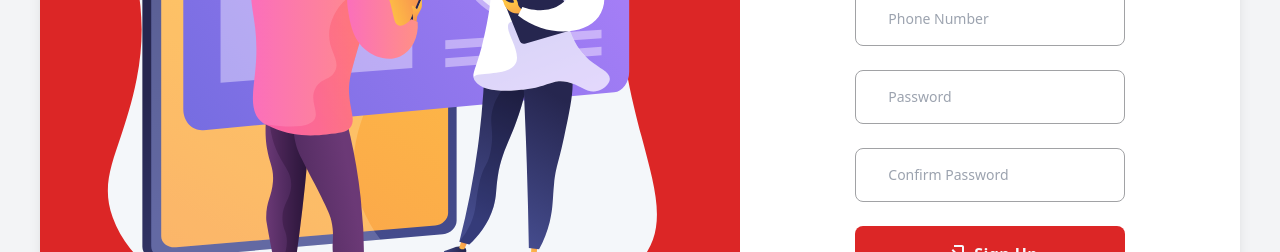
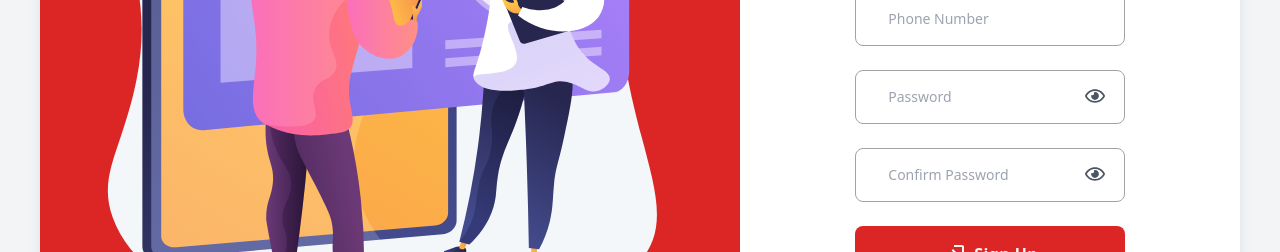
Before and after one commit to Mr-Mudassar/One-s-store, a React (Create React App) app: page /auth/signup in a window 1280 px wide. Shown: the part 373-625 px from the top of the page. Built offline with nearby package versions, Linux system fonts and the light colour scheme.

Commit message:
Show and hide password functionality done on both login and signup pages

```diff
--- a/src/components/inputField.js
+++ b/src/components/inputField.js
@@ -1,6 +1,6 @@
 import React from "react";
 
-const InputField = ({errors, name, type, placeholder, values, onChange, onBlur}) => {
+const InputField = ({errors, name, type, placeholder, values, onChange, onBlur, icon=""}) => {
   return (
     <div className="relative my-6">
       <input
@@ -17,6 +17,8 @@ const InputField = ({errors, name, type, placeholder, values, onChange, onBlur})
           {errors}
         </p>
       )}
+
+      {icon}
     </div>
   );
 };
--- a/src/pages/auth/login.js
+++ b/src/pages/auth/login.js
@@ -8,6 +8,9 @@ import { LoginInSchema } from "../../schemas";
 
 import { MdLogin } from "react-icons/md";
 import { FcGoogle } from "react-icons/fc";
+import { FaRegEye } from "react-icons/fa";
+import { FaRegEyeSlash } from "react-icons/fa6";
+
 import LoginImg from "../../assests/login-illustration.svg";
 import { toast } from "react-toastify";
 import InputField from "../../components/inputField";
@@ -19,11 +22,12 @@ const Login = () => {
   };
   const setIsLogin = useStore((state) => state.setIsLogin);
 
+  const [showPassword, setShowPassword] = useState(false);
+
   // Environmental variable import
   const baseUrl = process.env.REACT_APP_API_BASE_URL;
   // UseNavigate
   const Navigate = useNavigate();
-
 
   // Login function and API call on form submit
   const { values, errors, handleBlur, handleChange, handleSubmit } = useFormik({
@@ -35,11 +39,15 @@ const Login = () => {
       formData.append("Password", values.password);
 
       try {
-        const response = await axios.post(`${baseUrl}/Account/login`, formData, {
-          headers: {
-            "Content-Type": "multipart/form-data",
-          },
-        });
+        const response = await axios.post(
+          `${baseUrl}/Account/login`,
+          formData,
+          {
+            headers: {
+              "Content-Type": "multipart/form-data",
+            },
+          }
+        );
         toast.success(response?.data?.message);
         setIsLogin(true);
         console.log("token", response?.data);
@@ -51,12 +59,11 @@ const Login = () => {
     },
   });
 
-
   return (
     <div className="flex justify-center items-center h-screen">
       {/* Form  */}
       <div className="max-w-screen-xl m-4 sm:m-10 shadow-lg rounded-lg flex justify-center items-center flex-1 bg-theme-primaryBg px-4 py-8 sm:p-0">
-        <div className="lg:w-1/2 xl:w-5/12 p-0 sm:p-12">
+        <div className="lg:w-1/2 xl:w-5/12 p-0 sm:p-4">
           {/* <div> */}
           {/* Later we add logo here */}
           {/* <img src=""
@@ -115,17 +122,25 @@ const Login = () => {
                   <InputField
                     errors={errors.password}
                     name="password"
-                    type="password"
+                    type={!showPassword ? "password" : "text"}
                     placeholder="Password"
                     values={values.password}
                     onChange={handleChange}
                     onBlur={handleBlur}
+                    icon={
+                      <div className="z-30 cursor-pointer" onClick={() => setShowPassword(toggle => !toggle)}>
+                        {!showPassword ? (
+                          <FaRegEye className="absolute text-xl text-theme-secondary right-5 top-4" />
+                        ) : (
+                          <FaRegEyeSlash className="absolute text-xl text-theme-secondary right-5 top-4" />
+                        )}
+                      </div>
+                    }
                   />
 
                   <button
                     type="submit"
                     className="mt-5 tracking-wide font-semibold bg-theme-btnBg text-theme-btnColor w-full py-4 rounded-lg transition-all duration-300 ease-in-out flex items-center justify-center focus:shadow-outline focus:outline-none hover:bg-theme-btnColorHover"
-
                   >
                     <MdLogin className="text-2xl text-theme-btnColor" />
                     <span className="ml-2">Log In</span>
@@ -154,7 +169,7 @@ const Login = () => {
         </div>
 
         {/* Image illustration */}
-        <div className="flex-1 bg-theme-btnBg text-center h-full hidden lg:flex items-center rounded-r-lg">
+        <div className="flex-1 bg-theme-btnBg text-center h-full hidden md:flex items-center rounded-r-lg">
           <img
             className="object-cover mx-auto p-16"
             src={LoginImg}
--- a/src/pages/auth/signup.js
+++ b/src/pages/auth/signup.js
@@ -7,6 +7,8 @@ import InputField from "../../components/inputField";
 import { SignUpSchema } from "../../schemas";
 
 import { MdLogin } from "react-icons/md";
+import { FaRegEye } from "react-icons/fa";
+import { FaRegEyeSlash } from "react-icons/fa6";
 import SignUpImg from "../../assests/signup-illustration.svg";
 import { toast } from "react-toastify";
 import { useFormik } from "formik";
@@ -21,6 +23,8 @@ const SignUp = () => {
     confirmPassword: "",
   };
 
+  const [showPassword, setShowPassword] = useState(false);
+  const [showConfirmPassword, setShowConfirmPassword] = useState(false);
   const setIsLogin = useStore((state) => state.setIsLogin);
 
   // Environmental variable import
@@ -84,20 +88,37 @@ const SignUp = () => {
       type: "number",
       placeholder: "Phone Number",
       values: values.phoneNumber,
-    },
-    {
-      errors: errors.password,
-      name: "password",
-      type: "password",
-      placeholder: "Password",
-      values: values.password,
-    },
+    },{
+        errors: errors.password,
+        name: "password",
+        type: (!showPassword ? "password" : "text"),
+        placeholder: "Password",
+        values: values.password,
+        icon: (
+          <div className="z-30 cursor-pointer" onClick={() => setShowPassword(toggle => !toggle)}>
+            {!showPassword ? (
+              <FaRegEye className="absolute text-xl text-theme-secondary right-5 top-4" />
+            ) : (
+              <FaRegEyeSlash className="absolute text-xl text-theme-secondary right-5 top-4" />
+            )}
+          </div>
+        )
+      },
     {
       errors: errors.confirmPassword,
       name: "confirmPassword",
-      type: "password",
+      type: (!showConfirmPassword ? "password" : "text"),
       placeholder: "Confirm Password",
       values: values.confirmPassword,
+      icon: (
+        <div className="z-30 cursor-pointer" onClick={() => setShowConfirmPassword(toggle => !toggle)}>
+          {!showConfirmPassword ? (
+            <FaRegEye className="absolute text-xl text-theme-secondary right-5 top-4" />
+          ) : (
+            <FaRegEyeSlash className="absolute text-xl text-theme-secondary right-5 top-4" />
+          )}
+        </div>
+      )
     },
   ];
 
@@ -105,7 +126,7 @@ const SignUp = () => {
     <div className="flex justify-center items-center h-screen">
       <div className="max-w-screen-xl m-4 sm:m-10 shadow-lg rounded-lg flex justify-center items-center flex-1 bg-theme-primaryBg px-4 py-8 sm:p-0">
         {/* Image illustration */}
-        <div className="flex-1 bg-theme-btnBg text-center !h-full hidden lg:flex items-center rounded-l-lg">
+        <div className="flex-1 bg-theme-btnBg text-center !h-full hidden md:flex items-center rounded-l-lg">
           <img
             className="object-cover mx-auto p-16"
             src={SignUpImg}
@@ -136,7 +157,7 @@ const SignUp = () => {
           </p>
 
           <div className="flex flex-col items-center">
-            <div className="mx-auto max-w-xs">
+            <div className="mx-auto max-w-lg">
               <form onSubmit={handleSubmit}>
 
                  {/* Input fields */}
@@ -150,6 +171,7 @@ const SignUp = () => {
                     values={item.values}
                     onChange={handleChange}
                     onBlur={handleBlur}
+                    icon={item.icon}
                   />
                 ))}
 
```
